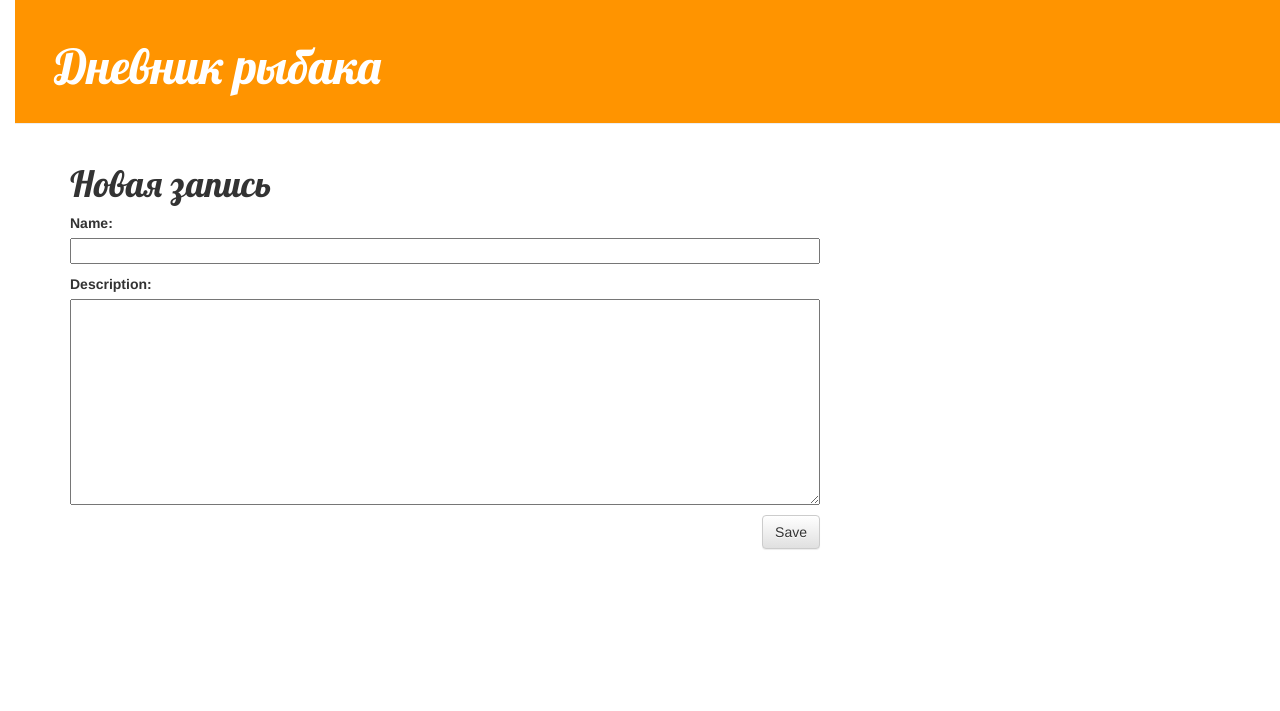
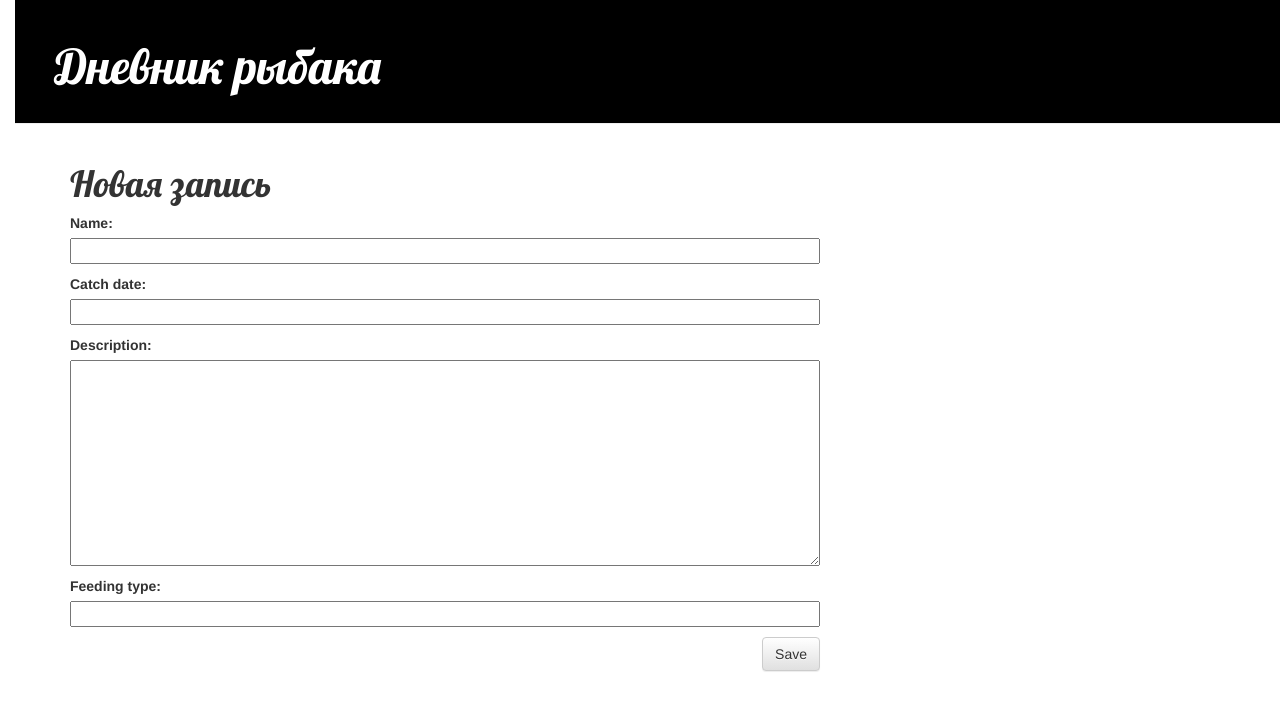
Before and after one commit to ddarling-ddarkling/fisherman-s_diary, a Django app: page /diary/new/ in a window 1280 px wide. Shown: the top 711 px of the page. Run offline with Django 3.2, Linux system fonts and the light colour scheme; some libraries are stand-ins or nearby versions.

Commit message:
Added field 'feeding_type'

```diff
--- a/diary/forms.py
+++ b/diary/forms.py
@@ -6,4 +6,4 @@ class DiaryForm(forms.ModelForm):
 
     class Meta:
         model = Diary
-        fields = ('name', 'description',)
+        fields = ('name', 'catch_date', 'description', 'feeding_type')
--- a/diary/models.py
+++ b/diary/models.py
@@ -3,15 +3,15 @@ from django.db import models
 from django.utils import timezone
 
 class Diary(models.Model):
+    name = models.CharField(max_length=50)
     published_date = models.DateField(blank=True, null=True)
     catch_date = models.DateField(blank=True, null=True)
-    name = models.CharField(max_length=50)
     description = models.TextField()
-    #fishing_time = models.TimeField()
-    #feeding_type = models.CharField(max_length=50)
+    feeding_type = models.CharField(max_length=30, blank=True, null=True)
     #catch_type = models.CharField(max_length=50)
     #tackle_type = models.CharField(max_length=50)
     #weather = models.CharField(max_length=50)
+    #fishing_time = models.TimeField()
     #deleted = models.BooleanField() #??
 
     def publish(self):
--- a/diary/static/css/diary.css
+++ b/diary/static/css/diary.css
@@ -1,5 +1,5 @@
 .page-header {
-    background-color: #ff9400;
+    background-color: #000000;
     margin-top: 0;
     padding: 20px 20px 20px 40px;
 }
--- a/diary/templates/diary/diary_detail.html
+++ b/diary/templates/diary/diary_detail.html
@@ -12,6 +12,8 @@
             <a class="btn btn-default" href="{% url 'diary_remove' pk=diary.pk %}"><span class="glyphicon glyphicon-remove"></span></a>
         {% endif %}
         <h1>{{ diary.name }}</h1>
+        <p>{{ diary.catch_date}}</p>
         <p>{{ diary.description|linebreaksbr }}</p>
+        <p>{{ diary.feeding_type}}</p>
     </div>
 {% endblock %}
```
Also changed, not shown: diary/migrations/0002_diary_feeding_type.py (added), diary/migrations/0003_auto_20190516_1525.py (added).
